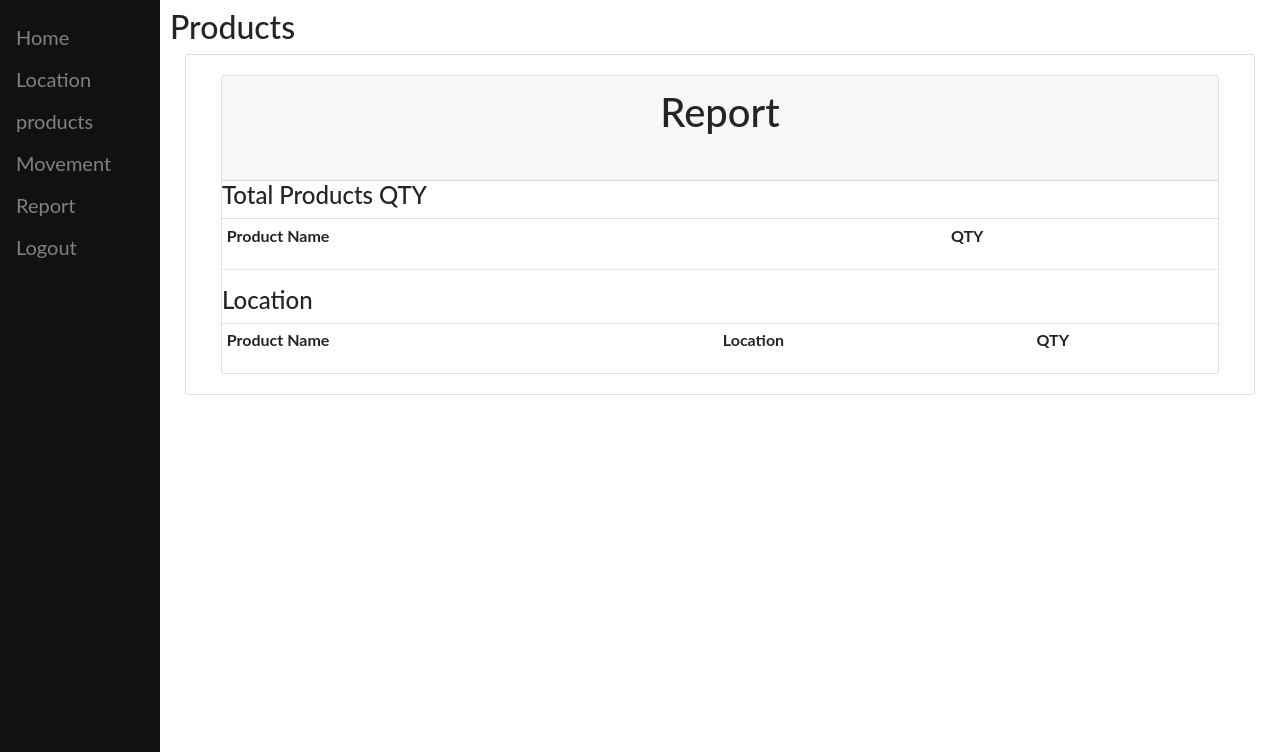
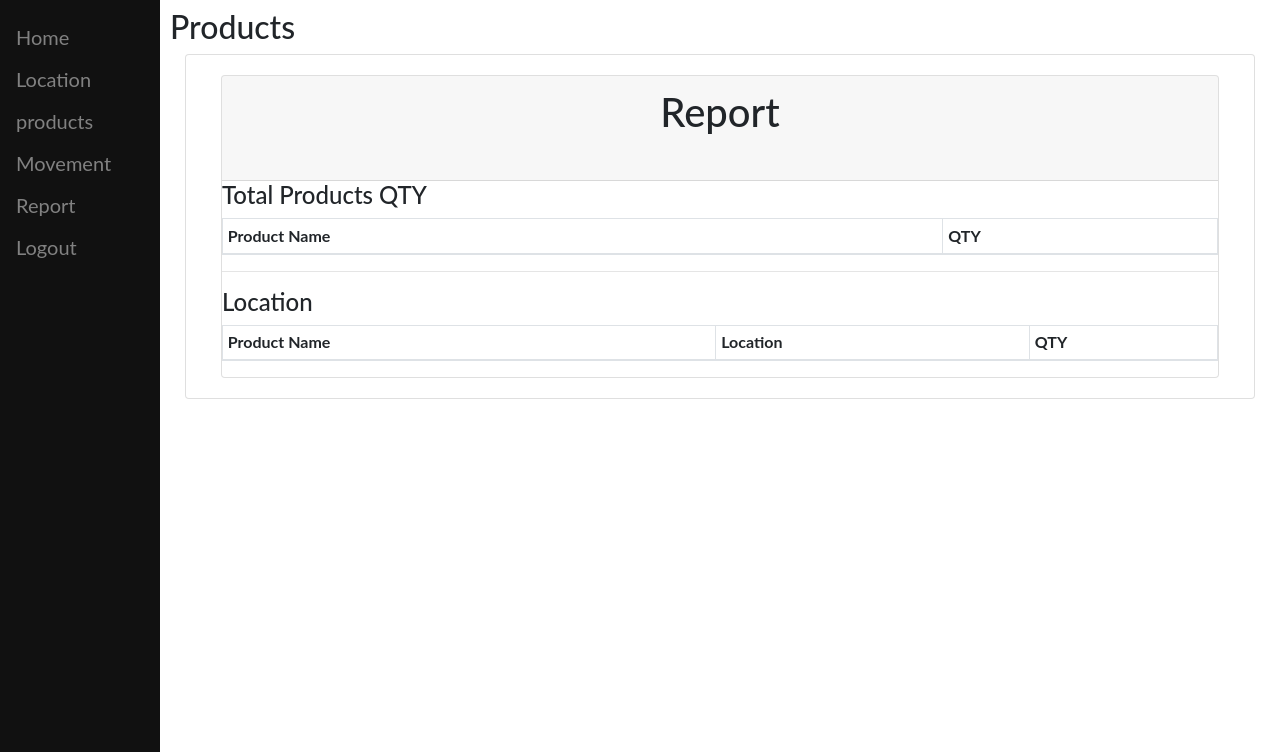
Before and after one commit to Vikas8600/Inventory_Management, a Django app: page /report/ in a window 1280 px wide. Shown: the part 48-800 px from the top of the page. Run offline with Django 3.2, Linux system fonts and the light colour scheme; the visitor is signed in with stand-in values (Sample User, id 1); data that the repository does not hold is empty; some libraries are stand-ins or nearby versions.

Commit message:
Update report.html

```diff
--- a/templates/report.html
+++ b/templates/report.html
@@ -11,7 +11,7 @@
         <div class="card-block">
           <div class="table-responsive">
           <h4>Total Products QTY</h4>
-          <table class="table table-sm">
+          <table class="table table-sm table-bordered">
               <thead>
                 <tr>
                   <td><strong>Product Name</strong></td>
@@ -29,7 +29,7 @@
             </table>
           <hr>
           <h4>Location</h4>
-            <table class="table table-sm">
+            <table class="table table-sm table-bordered">
               <thead>
                 <tr>
                   <td><strong>Product Name</strong></td>
```
